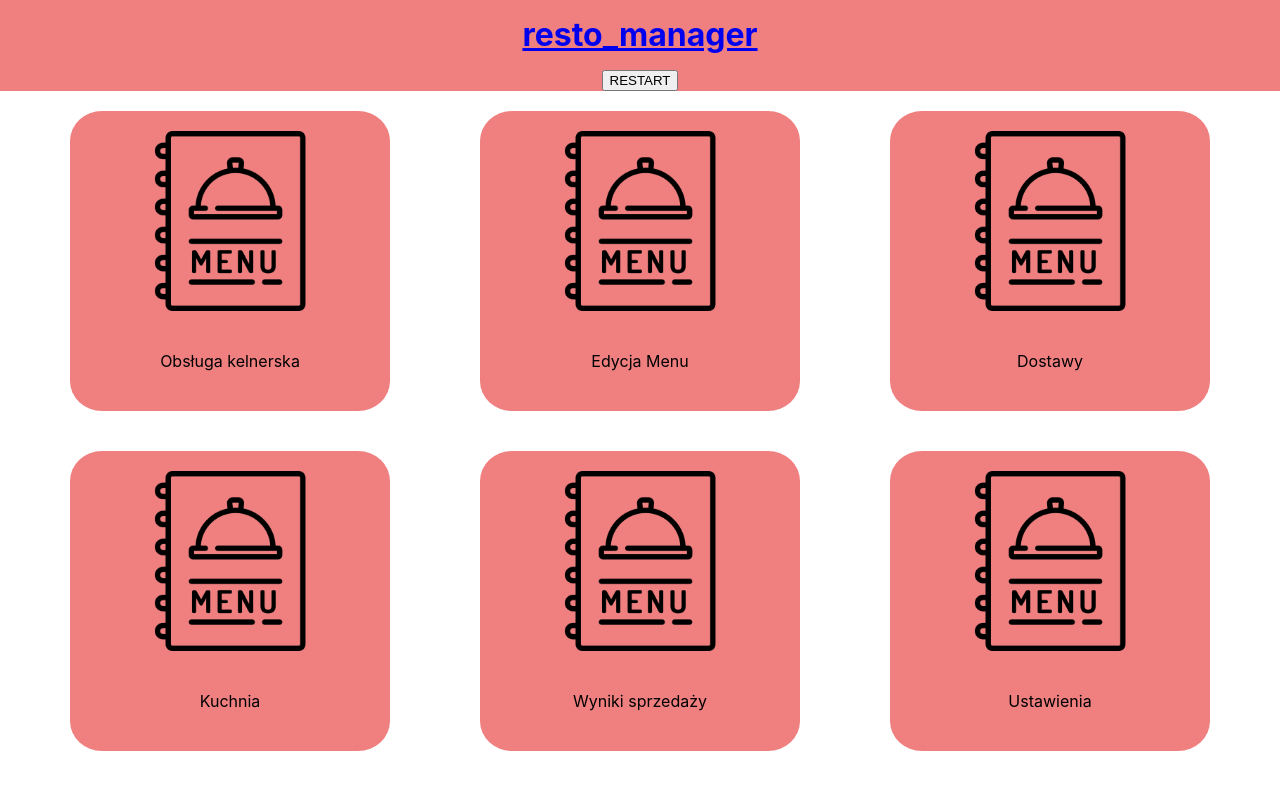
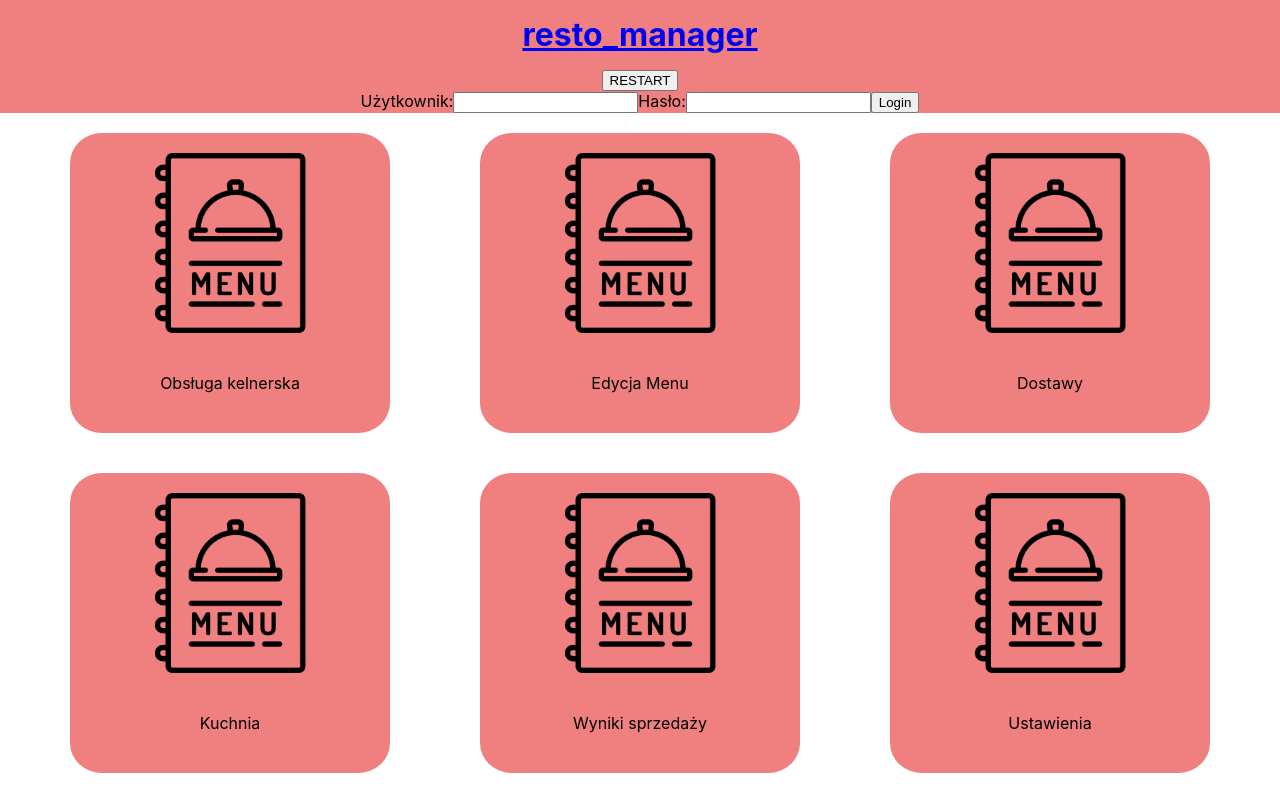
Before and after one commit to ant-st/restomanager, a React (Create React App) app: page / in a window 1280 px wide. Built offline with nearby package versions, Linux system fonts and the light colour scheme; no server answers.

Commit message:
Added: handling logging in and out

```diff
--- a/src/Root/root.js
+++ b/src/Root/root.js
@@ -1,10 +1,25 @@
 import {Link, Outlet} from "react-router-dom";
 import './root.css'
+import {useDispatch, useSelector} from "react-redux";
+import {login, logout, selectLoggedUser} from "../users/usersSlice";
+import {useState} from "react";
 
 export const Root = () => {
+    const dispatch = useDispatch();
+    const loggedUser = useSelector(selectLoggedUser);
+    const [loginData, setLoginData] = useState({login: '', password: ''})
     const handleRestart = () => {
         // eslint-disable-next-line no-restricted-globals
         fetch('http://localhost:4000/restart').then(location.reload());
+    }
+
+    const handleLogin = () => {
+        dispatch(login(loginData));
+    }
+
+    const handleLogout = () => {
+        setLoginData({login: '', password: ''});
+        dispatch(logout());
     }
 
     return (
@@ -12,6 +27,26 @@ export const Root = () => {
             <header>
                 <Link to="/"><h1>resto_manager</h1></Link>
                 <button onClick={handleRestart}>RESTART</button>
+                <div id="loggingScreen">
+                    {loggedUser.name ?
+                        <p>Logged user: {loggedUser.name} <button onClick={handleLogout}>Logout</button></p>
+                        :
+                        (
+                            <div>
+                                <label>
+                                    Użytkownik:
+                                    <input onChange = {({target}) => {setLoginData({...loginData, login: target.value})}}/>
+                                </label>
+                                <label>
+                                    Hasło:
+                                    <input onChange = {({target}) => {setLoginData({...loginData, password: target.value})}} type="password"/>
+                                </label>
+                                <button onClick={handleLogin}>Login</button>
+                            </div>
+                        )
+                    }
+                </div>
+
             </header>
             <section className="content">
                 <Outlet/>
--- a/src/users/usersSlice.js
+++ b/src/users/usersSlice.js
@@ -1,5 +1,4 @@
 import {createAsyncThunk, createSlice} from "@reduxjs/toolkit";
-import {addMenu} from "../Menus/menusSlice";
 
 export const fetchUsers = createAsyncThunk( 'users/fetchUsers', () => {
     console.log('fetching users...');
@@ -54,9 +53,21 @@ const usersSlice = createSlice({
     initialState: {
         users: [],
         loggedUser: {},
-        status: 'ok'
+        status: 'ok',
+        message: ''
     },
-    reducers: {},
+    reducers: {
+        login: (state, action) => {
+            let newUser = state.users.find(user => {
+                    return user.name === action.payload.login && user.password === action.payload.password
+                });
+                if (newUser) state.loggedUser = newUser;
+                else state.loggedUser = {};
+        },
+        logout: (state) => {
+            state.loggedUser = {};
+        }
+    },
     extraReducers: (builder) => {
         builder
             .addCase(fetchUsers.fulfilled, (state, action) => {
@@ -80,24 +91,24 @@ const usersSlice = createSlice({
             })
 
             .addCase(addUser.pending, (state) => {
-                return (state = {
+                return {
                     ...state,
                     status: "loading",
-                });
+                };
             })
             .addCase(addUser.fulfilled, (state, action) => {
-                return (state = {
+                return {
                     ...state,
                     users: [...state.users, action.payload],
                     status: "ok",
-                })
+                }
             })
 
             .addCase(toggleActiveUser.pending, (state) => {
-                return (state = {
+                return {
                     ...state,
                     status: "loading",
-                });
+                };
             })
             .addCase(toggleActiveUser.fulfilled, (state, action) => {
                 for (let i=0;i<state.users.length;i++) {
@@ -111,4 +122,13 @@ export const selectUsers = (state) => {
     return state.users.users;
 }
 
+export const selectLoggedUser = (state) => {
+    return state.users.loggedUser;
+}
+
+export const {
+    login,
+    logout
+} = usersSlice.actions;
+
 export default usersSlice.reducer;
```
Also changed, not shown: 1 other file (tests, documents, lock files or other folders).
